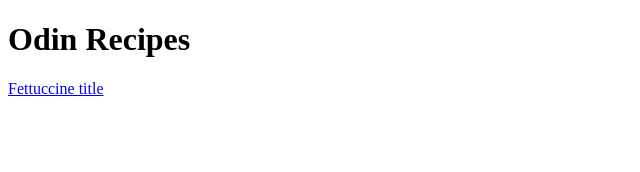
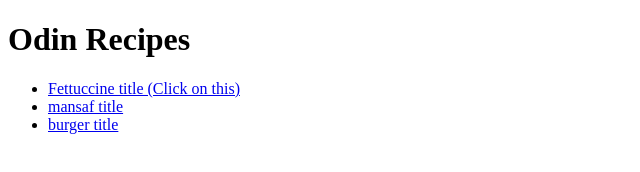
Before and after one commit to AmmarR05/odin-recipes, a plain HTML site: page index.html in a window 1280 px wide. Shown: the whole page, without its empty margins (0-640 px from the left). Drawn offline with Linux system fonts and the light colour scheme.

Commit message:
add the links of another pages

```diff
--- a/index.html
+++ b/index.html
@@ -7,6 +7,11 @@
 </head>
 <body>
     <h1>Odin Recipes</h1>
-    <a href="/recipes/Fettuccine.html">Fettuccine title</a>
+    <ul>
+        <li><a href="/recipes/Fettuccine.html">Fettuccine title (Click on this)</a></li>
+        <li><a href="/recipes/mansaf.html">mansaf title</a></li>
+        <li><a href="/recipes/burger.html">burger title</a></li>
+
+    </ul>
 </body>
 </html>
```
